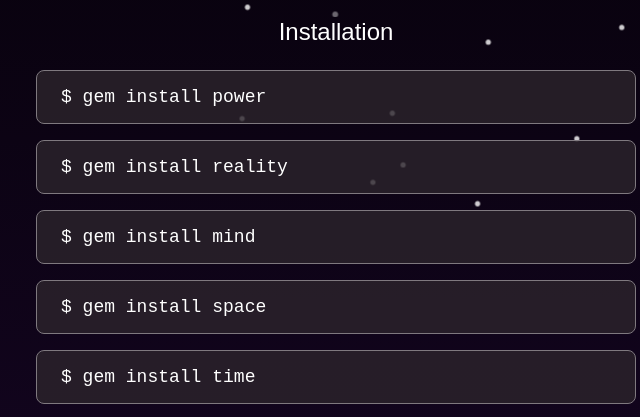
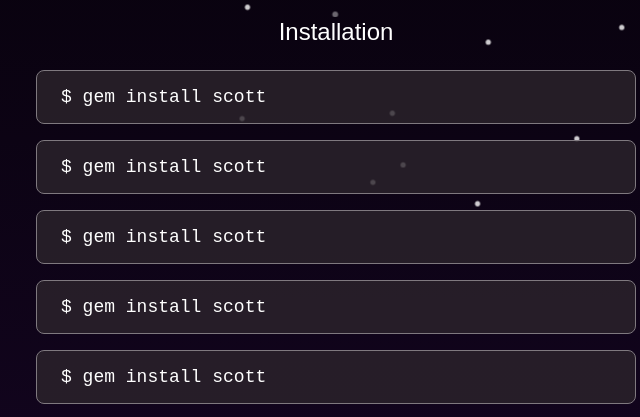
Before and after one commit to sukottokun/netlify-1, a plain HTML site: page index.html in a window 1280 px wide. Shown: the part 366-783 px from the top of the page, 304-944 px from the left. Drawn offline with Linux system fonts and the light colour scheme; a web font is replaced by a local one.

Commit message:
updating text

```diff
--- a/index.html
+++ b/index.html
@@ -30,11 +30,11 @@
     </div>
     <div class="installation-instructions">
       <h3>Installation</h3>
-      <code>$ gem install power</code>
-      <code>$ gem install reality</code>
-      <code>$ gem install mind</code>
-      <code>$ gem install space</code>
-      <code>$ gem install time</code>
+      <code>$ gem install scott</code>
+      <code>$ gem install scott</code>
+      <code>$ gem install scott</code>
+      <code>$ gem install scott</code>
+      <code>$ gem install scott</code>
       <code>$ gem install scott</code>
     </div>
     <div class="usage-instructions">
```
